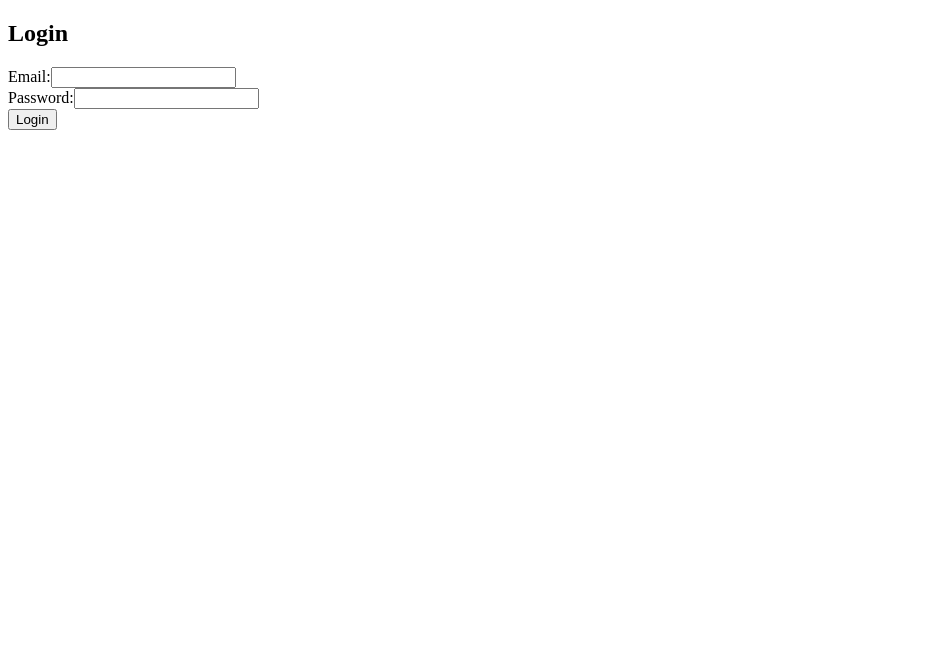
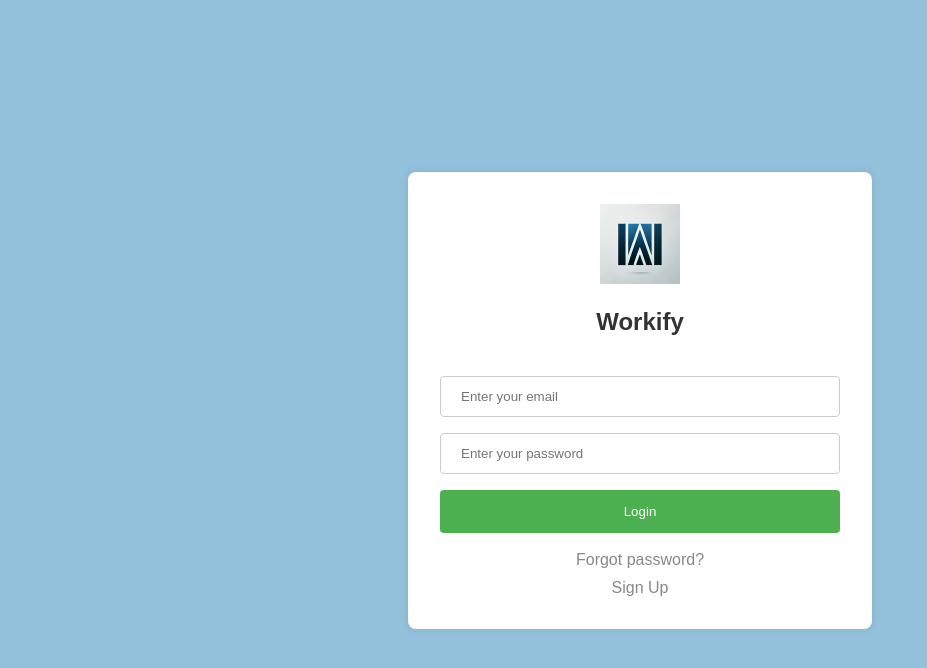
Before and after one commit to RodrigoReyes01/shopping-web, a React (Create React App) app: page / in a window 1280 px wide. Shown: the top 668 px of the page, without its empty margins (0-927 px from the left). Built offline with nearby package versions, Linux system fonts and the light colour scheme.

Commit message:
Login update
Login simple, no sirve la tockenizacion, no tenemos como comparar los tockens

```diff
--- a/src/views/login/login.css
+++ b/src/views/login/login.css
@@ -0,0 +1,65 @@
+body, html {
+    height: 100%;
+    margin: 0;
+    display: flex;
+    justify-content: center;
+    align-items: center;
+    background-color: #93c1db;
+    font-family: Arial, sans-serif;
+}
+
+.login-container {
+    background: white;
+    padding: 2rem;
+    border-radius: 8px;
+    box-shadow: 0px 0px 10px rgba(0, 0, 0, 0.1);
+    width: 400px;
+    text-align: center;
+}
+
+.logo-container {
+    margin-bottom: 20px;
+}
+
+.logo-container img {
+    width: 80px;
+    height: auto;
+}
+
+.login-container h2 {
+    margin-bottom: 2rem;
+    font-size: 24px;
+    color: #333;
+}
+
+.login-container input {
+    width: 100%;
+    padding: 12px 20px;
+    margin: 8px 0;
+    display: inline-block;
+    border: 1px solid #ccc;
+    border-radius: 4px;
+    box-sizing: border-box;
+}
+
+.login-container button {
+    background-color: #4CAF50;
+    color: white;
+    padding: 14px 20px;
+    margin: 8px 0;
+    border: none;
+    border-radius: 4px;
+    cursor: pointer;
+    width: 100%;
+}
+
+.login-container button:hover {
+    background-color: #45a049;
+}
+
+.login-container a {
+    display: block;
+    margin-top: 10px;
+    color: #888;
+    text-decoration: none;
+}
--- a/src/views/login/login.js
+++ b/src/views/login/login.js
@@ -1,49 +1,63 @@
 import React, { useState } from 'react';
+import { useNavigate } from 'react-router-dom'; // Cambia useHistory por useNavigate
 import axios from 'axios';
-import { useNavigate } from 'react-router-dom';
+import '/Users/rodrigoreyes/Downloads/shopping-web/src/views/login/login.css';
+import logo from '/Users/rodrigoreyes/Downloads/shopping-web/src/views/login/file.jpeg'; // Ajusta la ruta según donde guardes la imagen
 
 const Login = () => {
     const [email, setEmail] = useState('');
     const [password, setPassword] = useState('');
     const [error, setError] = useState('');
-    const navigate = useNavigate();
+    const navigate = useNavigate(); // Cambia useHistory por useNavigate
 
     const handleLogin = async (e) => {
         e.preventDefault();
+
+        // Verifica si los campos están vacíos
+        if (!email || !password) {
+            setError('La información ingresada es incorrecta');
+            return;
+        }
+
         try {
+            // Intenta autenticar al usuario
             const response = await axios.post('http://tu-api.com/login', { email, password });
             localStorage.setItem('token', response.data.token);
-            navigate('/main-view');
+
+            // Redirige a la página principal si la autenticación es exitosa
+            navigate('/main'); // Cambia history.push por navigate
         } catch (err) {
-            setError('Invalid email or password');
+            // Si ocurre un error, muestra un mensaje
+            setError('La información ingresada es incorrecta');
         }
     };
 
     return (
-        <div>
-            <h2>Login</h2>
+        <div className="login-container">
+            <div className="logo-container">
+                <img src={logo} alt="Workify Logo" />
+            </div>
+            <h2>Workify</h2>
             <form onSubmit={handleLogin}>
-                <div>
-                    <label>Email:</label>
                 <input
                     type="email"
+                    placeholder="Enter your email"
                     value={email}
                     onChange={(e) => setEmail(e.target.value)}
                     required
                 />
-                </div>
-                <div>
-                    <label>Password:</label>
                 <input
                     type="password"
+                    placeholder="Enter your password"
                     value={password}
                     onChange={(e) => setPassword(e.target.value)}
                     required
                 />
-                </div>
                 {error && <p style={{ color: 'red' }}>{error}</p>}
                 <button type="submit">Login</button>
             </form>
+            <a href="#">Forgot password?</a>
+            <a href="#">Sign Up</a>
         </div>
     );
 };
```
Also changed, not shown: src/views/login/file.jpeg (added). Lines whose indentation alone changed are shown as unchanged.
